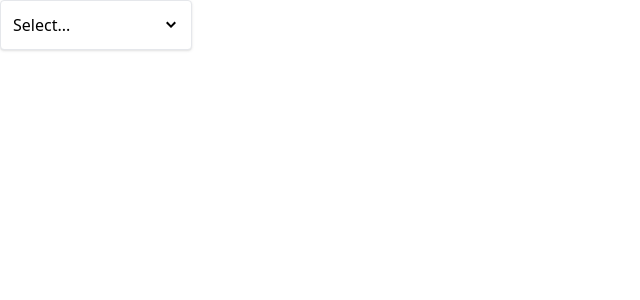
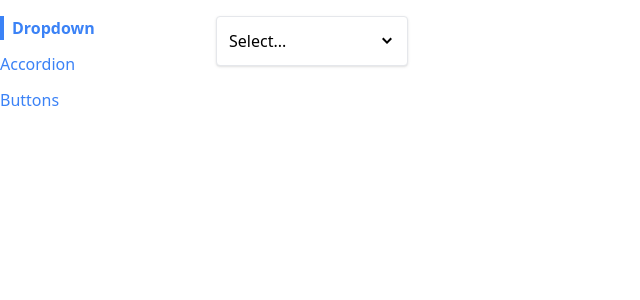
Before and after one commit to ManasaThota/CompsReact, a React (Create React App) app: page / in a window 1280 px wide. Shown: the top 300 px of the page, without its empty margins (0-640 px from the left). Built offline with nearby package versions, Linux system fonts and the light colour scheme.

Commit message:
Added Routing Logic

```diff
--- a/src/App.js
+++ b/src/App.js
@@ -1,17 +1,26 @@
-import { useState } from "react";
-import DropDown from "./components/DropDown"
+import Sidebar from "./components/Sidebar";
+import Route from "./components/Route";
+import AccordionPage from "./pages/AccordionPage";
+import DropDownPage from "./pages/DropDownPage";
+import ButtonPage from "./pages/ButtonPage";
+
 const App = () => {
-   const [selection, setSelection] = useState(null);
-
-   const handleSelect = (option) =>{
-      setSelection(option);
-   }
-   const options = [
-      {label: 'Red', value:'red'},
-      {label: 'Green', value:'green'},
-      {label: 'Blue', value:'blue'}
-   ];
-   return <DropDown options={options} value={selection} onChange={handleSelect}/>
+  return (
+   <div className="container mx-auto grid grid-cols-6 gap-4 mt-4">
+     <Sidebar />
+      <div className="col-span-5">
+         <Route path="/accordion">
+            <AccordionPage />
+         </Route>
+         <Route path="/">
+            <DropDownPage />
+         </Route>
+         <Route path="/buttons">
+            <ButtonPage />
+         </Route>
+      </div>
+   </div>
+  );
  }
 
 export default App
--- /dev/null
+++ b/src/components/Link.js
@@ -0,0 +1,23 @@
+import React from 'react'
+import classNames from 'classnames';
+import useNavigation from '../hooks/use-navigation';
+
+const Link = ({to, children, className, activeClassName}) => {
+  const {navigate, currentPath} = useNavigation();
+
+  const classes = classNames('text-blue-500',
+                                className,
+                                currentPath === to && activeClassName);
+  const handleClick = (event) =>{
+    if(event.metaKey || event.ctrlKey) {
+        return;
+    }
+       event.preventDefault();
+       navigate(to);
+  }
+  return (
+    <a className={classes} href={to} onClick={handleClick}>{children}</a>
+  )
+}
+
+export default Link;
--- /dev/null
+++ b/src/components/Route.js
@@ -0,0 +1,11 @@
+import useNavigation from "../hooks/use-navigation";
+
+function Route({path, children}) {
+    const { currentPath } = useNavigation();
+    if(path === currentPath) {
+        return children;
+    }
+    return null;
+}
+
+export default Route;
--- /dev/null
+++ b/src/components/Sidebar.js
@@ -0,0 +1,24 @@
+import Link from "./Link";
+
+function Sidebar(){
+    const links = [
+        {label: 'Dropdown', path: '/'},
+        {label: 'Accordion', path: '/accordion'},
+        {label: 'Buttons', path: '/buttons'},
+    ]
+    const renderedElements = links.map((link) => {
+        return <Link
+                className="mb-3"
+                key={link.label}
+                to={link.path}
+                activeClassName="font-bold border-l-4 border-blue-500 pl-2">{link.label}</Link>
+    })
+
+    return(
+        <div className="sticky top=0 overflow-y-scroll flex flex-col items-start">
+            {renderedElements}
+        </div>
+    )
+}
+
+export default Sidebar;
--- /dev/null
+++ b/src/context/navigation.js
@@ -0,0 +1,27 @@
+import { createContext, useEffect, useState } from "react";
+
+const NavigationContext = createContext();
+
+function NavigationProvider({children}) {
+   const [currentPath, setCurrentPath] = useState(window.location.pathname);
+
+   useEffect(()=>{
+    const handler = () => {
+        setCurrentPath(window.location.pathname);
+    }
+    window.addEventListener('popstate',handler);
+    return() => {
+        window.removeEventListener('popstate',handler);
+    }
+   },[]);
+   const navigate = (to) => {
+    window.history.pushState({},'',to);
+    setCurrentPath(to);
+   }
+   return <NavigationContext.Provider value={{currentPath, navigate}}>
+        {children}
+    </NavigationContext.Provider>
+}
+
+export {NavigationProvider};
+export default NavigationContext;
--- /dev/null
+++ b/src/hooks/use-navigation.js
@@ -0,0 +1,8 @@
+import { useContext } from "react";
+import NavigationContext from "../context/navigation";
+
+function useNavigation(){
+    return useContext(NavigationContext);
+}
+
+export default useNavigation;
--- a/src/index.js
+++ b/src/index.js
@@ -2,8 +2,14 @@
 import React from "react";
 import  ReactDOM  from "react-dom/client";
 import App from "./App";
+import { NavigationProvider } from "./context/navigation.js";
 
 const el = document.getElementById("root");
 const root = ReactDOM.createRoot(el);
 
-root.render(<App/>);
+root.render(
+<NavigationProvider>
+  <App/>
+</NavigationProvider>
+
+);
--- /dev/null
+++ b/src/pages/DropDownPage.js
@@ -0,0 +1,17 @@
+import { useState } from "react";
+import DropDown from "../components/DropDown"
+const DropDownPage = () => {
+   const [selection, setSelection] = useState(null);
+
+   const handleSelect = (option) =>{
+      setSelection(option);
+   }
+   const options = [
+      {label: 'Red', value:'red'},
+      {label: 'Green', value:'green'},
+      {label: 'Blue', value:'blue'}
+   ];
+   return <DropDown options={options} value={selection} onChange={handleSelect}/>
+ }
+
+export default DropDownPage
```
